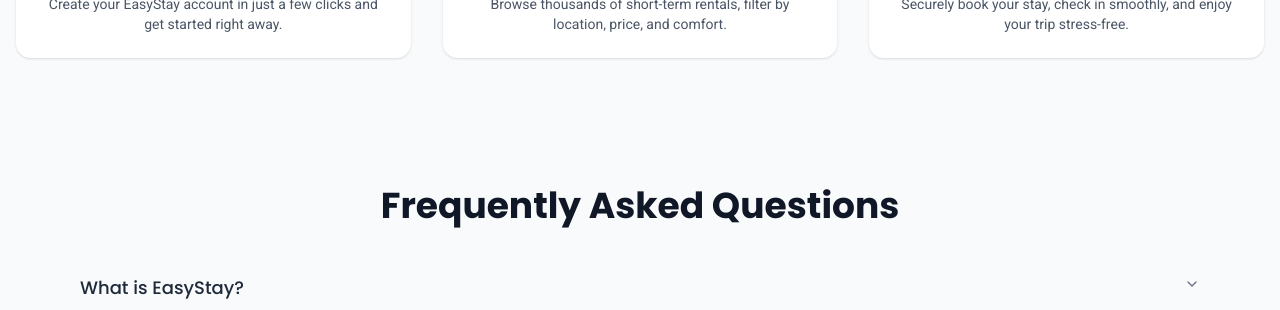
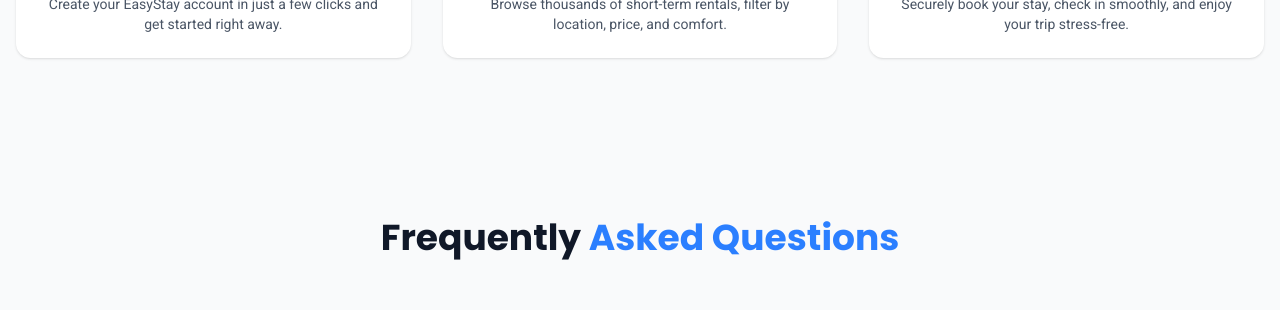
Before and after one commit to sifathasan2430/Easy-Stay, a Next.js app: page / in a window 1280 px wide. Shown: the part 2360-2670 px from the top of the page. Built offline with nearby package versions, Linux system fonts and the light colour scheme; no server answers.

Commit message:
[Updated]: FAQ

```diff
--- a/src/app/Components/FAQ.jsx
+++ b/src/app/Components/FAQ.jsx
@@ -5,7 +5,7 @@ import { motion } from "framer-motion";
 
 export default function FAQ() {
   return (
-    <section className="max-w-6xl mx-auto px-4 py-16">
+    <section className="max-w-6xl mx-auto px-4 py-24">
       {/* Animated Heading */}
       <motion.h2
         className="text-3xl md:text-4xl font-bold text-center font-heading mb-8 text-gray-900 dark:text-gray-100"
@@ -14,7 +14,7 @@ export default function FAQ() {
         transition={{ duration: 0.5 }}
         viewport={{ once: true }}
       >
-        Frequently Asked Questions
+        Frequently  <span className="text-blue-500">Asked Questions</span>
       </motion.h2>
 
       {/* Animated Accordion Wrapper */}
```
